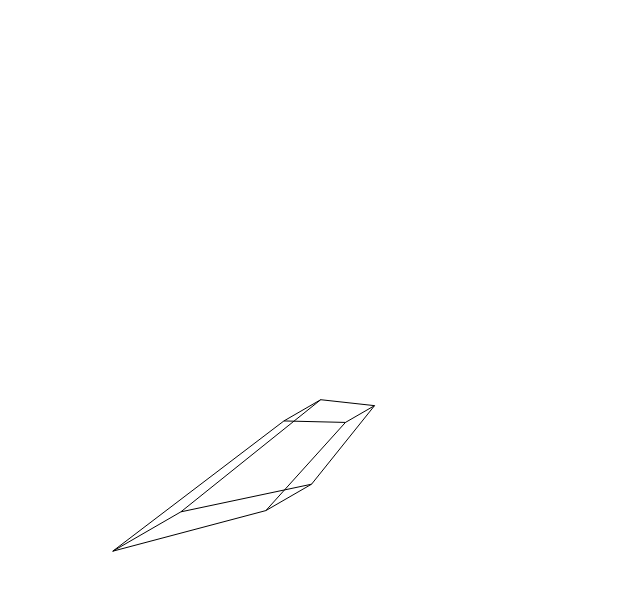
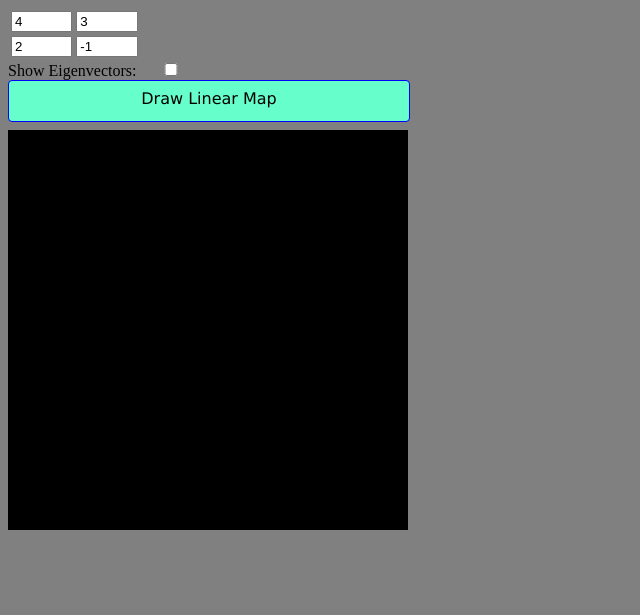
Before and after one commit to w2w32/3d_graphics, a plain HTML site: page index.html in a window 1280 px wide. Shown: the whole page, without its empty margins (0-640 px from the left). Drawn offline with Linux system fonts and the light colour scheme.

Commit message:
Update index.html

```diff
--- a/index.html
+++ b/index.html
@@ -1,167 +1,139 @@
 <!doctype HTML>
 <html>
 <head>
+<title>Linear Transformation</title>
 <script type="text/javascript">
+var can,can1;
+var ctx,ctx1;
 
-</script>
-</head>
-<body bgcolor="#ffffff" onload="init()">
-<canvas height="600" width="1000" id="can0" onclick=""></canvas>
-<script type="text/javascript">
-var can;
-var ctx;
-var points=[];
+var scale=10;
 
-var zoom=10;
+var matrix=[[0,0],[0,0]];
+function rotationMatrix(a){
+matrix=[[Math.cos(a),-Math.sin(a)],[Math.sin(a),Math.cos(a)]];
+}
 
-var zscale=5;
-var eyeZ=4;
-var MX,MY;
-var baseX,baseY,baseZ;
-//[x (left),y(up),z(out of screen)]
-var cube1;
-var cube2;
+function transform(x,y){
+	return [matrix[0][0]*x+matrix[0][1]*y,matrix[1][0]*x+matrix[1][1]*y]
+}
+function coordToCanvas(x,y){
+	return [can.width/2+x,can.width/2-y];
+}
+function canvasToCoord(x,y){
+	return [x-can.width/2,can.width/2-y];
+}
+function canvasTransform(x,y){
+	return coordToCanvas.apply(this,transform.apply(this,canvasToCoord(x,y)))
+}
+function quadRoots(a,b,c){
+	return [(-b+(Math.sqrt(b*b-4*a*c)))/(2*a),(-b-(Math.sqrt(b*b-4*a*c)))/(2*a)];
+}
+function eigen(){
+	var values=quadRoots(1,-matrix[0][0]-matrix[1][1],matrix[0][0]*matrix[1][1]-matrix[0][1]*matrix[1][0]);
+	ctx1.strokeStyle="#f00";
 
-function animate(){
-setInterval(Draw,25)
+	ctx1.lineWidth=2;
+	ctx1.beginPath();
+
+	for(var i=0;i<2;i++){
+		console.log(values[i]-matrix[0][0],matrix[0][1]);
+		ctx1.moveTo.apply(ctx1,coordToCanvas(100*matrix[0][1],100*(values[i]-matrix[0][0])));
+		ctx1.lineTo.apply(ctx1,coordToCanvas(-100*matrix[0][1],100*(matrix[0][0]-values[i])));
+		ctx1.stroke();
+
+	}
+}
+
+function updateMatrix(){
+	for(var i=0;i<2;i++){
+		for(var j=0;j<2;j++){
+			matrix[i][j]=parseFloat(document.getElementById("m"+i+j).value);
+		}
+	}
+}
+
+function draw(){
+updateMatrix()
+ctx.clearRect(0,0,can.width,can.height);
+ctx1.clearRect(0,0,can.width,can.height);
+
+for(var j=0;j<can.height;j+=scale){
+	for(var i=0;i<can.width;i+=scale){
+		ctx.strokeStyle="rgb(128,"+Math.floor(i*0.64)+","+Math.floor(j*0.64)+")";
+		ctx.beginPath();
+		ctx.moveTo(i,j);
+		ctx.lineTo.apply(ctx,coordToCanvas.apply(this,transform.apply(this,canvasToCoord(i,j))));
+		ctx.stroke();
+		ctx.closePath();
+	}
+}
+eigen();
+}
+function updateEigen(){
+if(document.getElementById("eig").checked){
+	can1.style.display="block";
+}else{
+	can1.style.display="none";
+}
 }
 function init(){
 	can=document.getElementById("can0");
 	ctx=can.getContext("2d");
-	can0.addEventListener("mousemove",function(){var e=window.event ? window.event:e;MX=(e.offsetX-500)/zoom;MY=(300-e.offsetY)/zoom;});
-	cube1=new Shape(60,0,5,15,15,-5);
-	cube2=new Shape(-180,-120,-60,40,40,40);
-	cube3=new Shape(0,0,-50,10,40,40);
-	animate();
+	can1=document.getElementById("can1");
+	ctx1=can1.getContext("2d");
+	updateMatrix()
 }
-
-function getPoint(p){
-	return [zoom*p[0]*eyeZ/(eyeZ-(p[2]/2)),zoom*p[1]*eyeZ/(eyeZ-(p[2]/2))];
-	//y1x0/(x0-x1),z1x0/(x0-x1)
+</script>
+<style>
+input{
+width:4em;
 }
-var check;
-function Shape(x,y,z,width,height,depth,xang,yang,zang){
-	this.vert=[];
-	this.x=x;
-	this.y=y;
-	this.z=z;
-	this.height=height;
-	this.width=width;
-	this.depth=depth;
-	this.xvel=0;
-	this.yvel=0;
-	this.zvel=0;
-	this.xang=0;
-	this.yang=0;
-	this.zang=0;
-
-	this.orient=function(){
-	var output;
-		for(var i=0;i<this.vert.length;i++){
-
-	//x axis: pitch
-		output=[];
-		output[0]=this.vert[i][0];
-		output[1]=Math.cos(this.xang)*(this.vert[i][1]-this.y)-Math.sin(this.xang)*(this.vert[i][2]-this.z)+this.y;
-		output[2]=Math.sin(this.xang)*(this.vert[i][1]-this.y)+Math.cos(this.xang)*(this.vert[i][2]-this.z)+this.z;
-		this.vert[i]=output;
-
-	//y axis: yaw
-		output=[];
-		output[0]=Math.cos(this.yang)*(this.vert[i][0]-this.x)+Math.sin(this.yang)*(this.vert[i][2]-this.z)+this.x;
-		output[1]=this.vert[i][1];
-		output[2]=-Math.sin(this.yang)*(this.vert[i][0]-this.x)+Math.cos(this.yang)*(this.vert[i][2]-this.z)+this.z;
-		this.vert[i]=output;
-
-	//z axis: roll
-		output=[];
-		output[0]=Math.cos(this.zang)*(this.vert[i][0]-this.x)-Math.sin(this.zang)*(this.vert[i][1]-this.y)+this.x;
-		output[1]=Math.sin(this.zang)*(this.vert[i][0]-this.x)+Math.cos(this.zang)*(this.vert[i][1]-this.y)+this.y;
-		output[2]=this.vert[i][2];
-		this.vert[i]=output;
-	}
+#can0{
+z-index:0;
+background-color:black;
+position:absolute;
 }
-
-	this.update=function(){
-		this.x+=this.xvel;
-		this.y+=this.yvel;
-		this.z+=this.zvel;
-		if(this.z>=-200){
-			this.vert=[[this.x-this.width/2,this.y-this.height/2,this.z+this.depth/2],
-			[this.x+this.width/2,this.y-this.height/2,this.z+this.depth/2],
-			[this.x+this.width/2,this.y+this.height/2,this.z+this.depth/2],
-			[this.x-this.width/2,this.y+this.height/2,this.z+this.depth/2],
-			[this.x-this.width/2,this.y-this.height/2,this.z-this.depth/2],
-			[this.x+this.width/2,this.y-this.height/2,this.z-this.depth/2],
-			[this.x+this.width/2,this.y+this.height/2,this.z-this.depth/2],
-			[this.x-this.width/2,this.y+this.height/2,this.z-this.depth/2]];
-			this.orient();
-
-		}
-
-	}
-	this.draw=function(){
-		for(var i=0;i<this.vert.length;i++){
-			points[i]=[];
-			points[i][0]=500+getPoint(this.vert[i])[0];
-			points[i][1]=300-getPoint(this.vert[i])[1];
-	}
-		ctx.beginPath()
-		ctx.moveTo(points[0][0],points[0][1]);
-		ctx.lineTo(points[1][0],points[1][1]);
-		ctx.lineTo(points[2][0],points[2][1]);
-		ctx.lineTo(points[3][0],points[3][1]);
-		ctx.lineTo(points[0][0],points[0][1]);
-		ctx.lineTo(points[4][0],points[4][1]);
-		ctx.lineTo(points[5][0],points[5][1]);
-		ctx.lineTo(points[6][0],points[6][1]);
-		ctx.lineTo(points[7][0],points[7][1]);
-		ctx.lineTo(points[4][0],points[4][1]);
-		ctx.stroke();
-		ctx.beginPath();
-		ctx.moveTo(points[1][0],points[1][1]);
-		ctx.lineTo(points[5][0],points[5][1]);
-		ctx.stroke();
-		ctx.beginPath();
-		ctx.moveTo(points[2][0],points[2][1]);
-		ctx.lineTo(points[6][0],points[6][1]);
-		ctx.stroke();
-		ctx.beginPath();
-		ctx.moveTo(points[3][0],points[3][1]);
-		ctx.lineTo(points[7][0],points[7][1]);
-		ctx.stroke();
-	}
+#can1{
+z-index:1;
+position:absolute;
+display:none;
+}
+#c{
+height:400px;
+width:400px;
+}
+.button{
+font-family:verdana, sans-serif;
+padding-top:8px;
+height:32px;
+width:400px;
+background-color: #6fc;
+text-align: center;
+border: 1px solid #00f;
+border-radius: 4px;
+margin-bottom:8px;
 
 }
+</style>
+</head>
+<body bgcolor="grey" onload="init()">
+<div id="input">
+<table>
+<tr>
+<td><input type="text" id="m00" value="4"></td>
+<td><input type="text" id="m01" value="3"></td>
+</tr><tr>
+<td><input type="text" id="m10" value="2"></td>
+<td><input type="text" id="m11" value="-1"></td>
+</tr>
+</table>
+Show Eigenvectors: <input type="checkbox" id="eig" onchange="updateEigen()"></input>
+<div class="button" onclick="draw()">Draw Linear Map</div>
+</div>
+<div id="c">
+<canvas height="400" width="400" id="can0"></canvas>
+<canvas height="400" width="400" id="can1"></canvas>
+</div>
 
-function Draw(){
-
-	cube1.x=MX;
-	cube1.y=MY;
-	cube1.zang+=Math.PI/60;
-	//cube1.z;
-
-	cube2.yang+=Math.PI/120;
-	cube2.zang+=Math.PI/120;
-
-	cube3.xang=-MY/15;
-	cube3.yang=MX/15;
-
-	cube1.update();
-
-	cube2.update();
-
-	cube3.update();
-
-	ctx.clearRect(0,0,1000,600);
-
-	cube1.draw();
-	cube2.draw();
-	cube3.draw();
-
-}
-
-
-</script>
 </body>
 </html>
```
